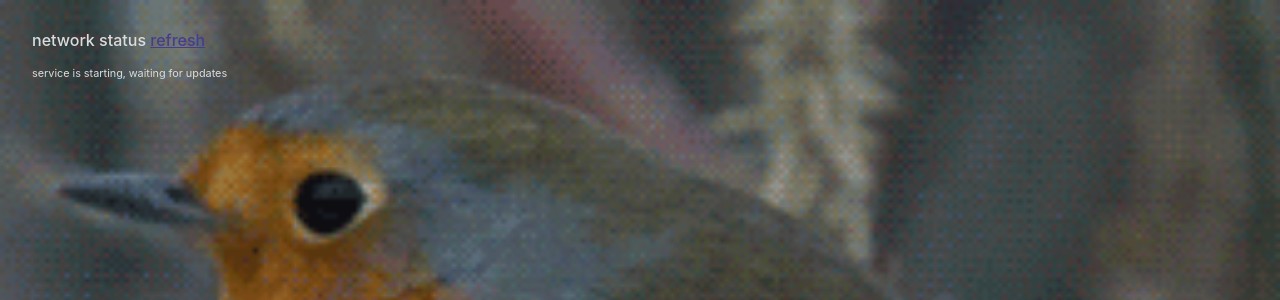
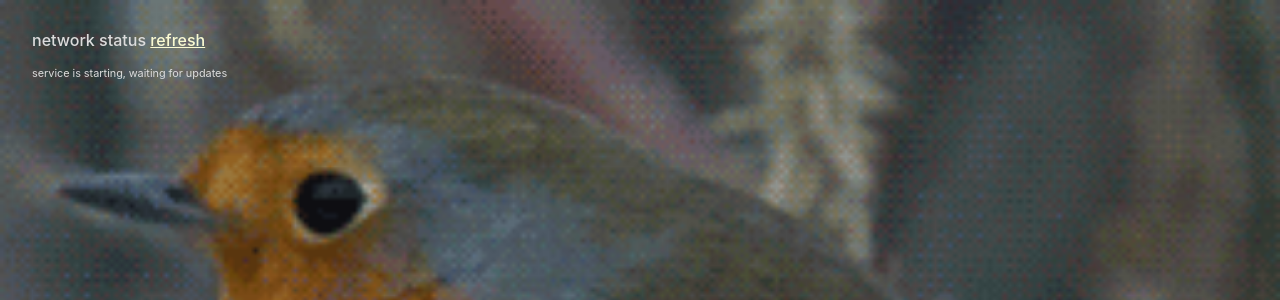
Before and after one commit to fluidpanda/status, a FastAPI app: page / in a window 1280 px wide. Shown: the top 300 px of the page. Run offline with FastAPI, Linux system fonts and the light colour scheme; some web fonts are replaced.

Commit message:
Css cleaning

```diff
--- a/status/templates/index.html
+++ b/status/templates/index.html
@@ -31,6 +31,10 @@
         h1 {
             font-size: 1rem;
             font-weight: 500;
+        }
+
+        h1 a {
+            color: lightgoldenrodyellow;
         }
 
         ul {
@@ -83,10 +87,6 @@
             font-size: 0.85em;
             margin-top: 1rem;
         }
-
-        h1 a {
-            color: darkslateblue;
-        }
     </style>
 </head>
 <body>
```
